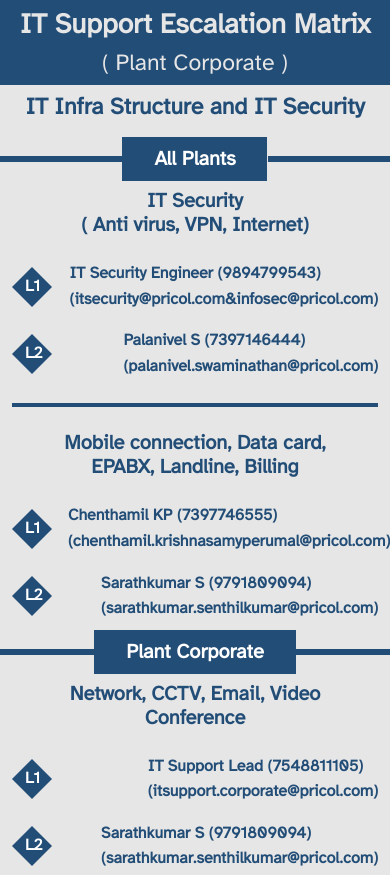
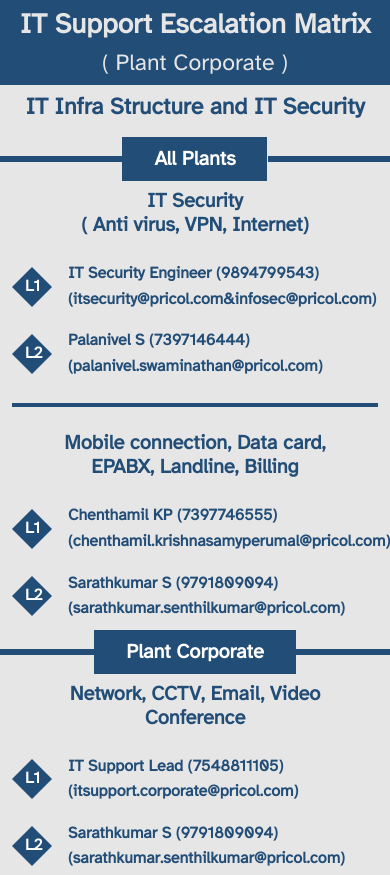
Before and after one commit to Pricol-IT/matrix, a plain HTML site: page index.html in a window 390 px wide. Shown: the top 875 px of the page. Drawn offline with nearby package versions, Linux system fonts and the light colour scheme.

Commit message:
Update for mobile view

```diff
--- a/index.html
+++ b/index.html
@@ -196,9 +196,7 @@
 
  }
 
- .d-flex {
-    justify-content: space-between;
- }
+
 }
 
 
```
